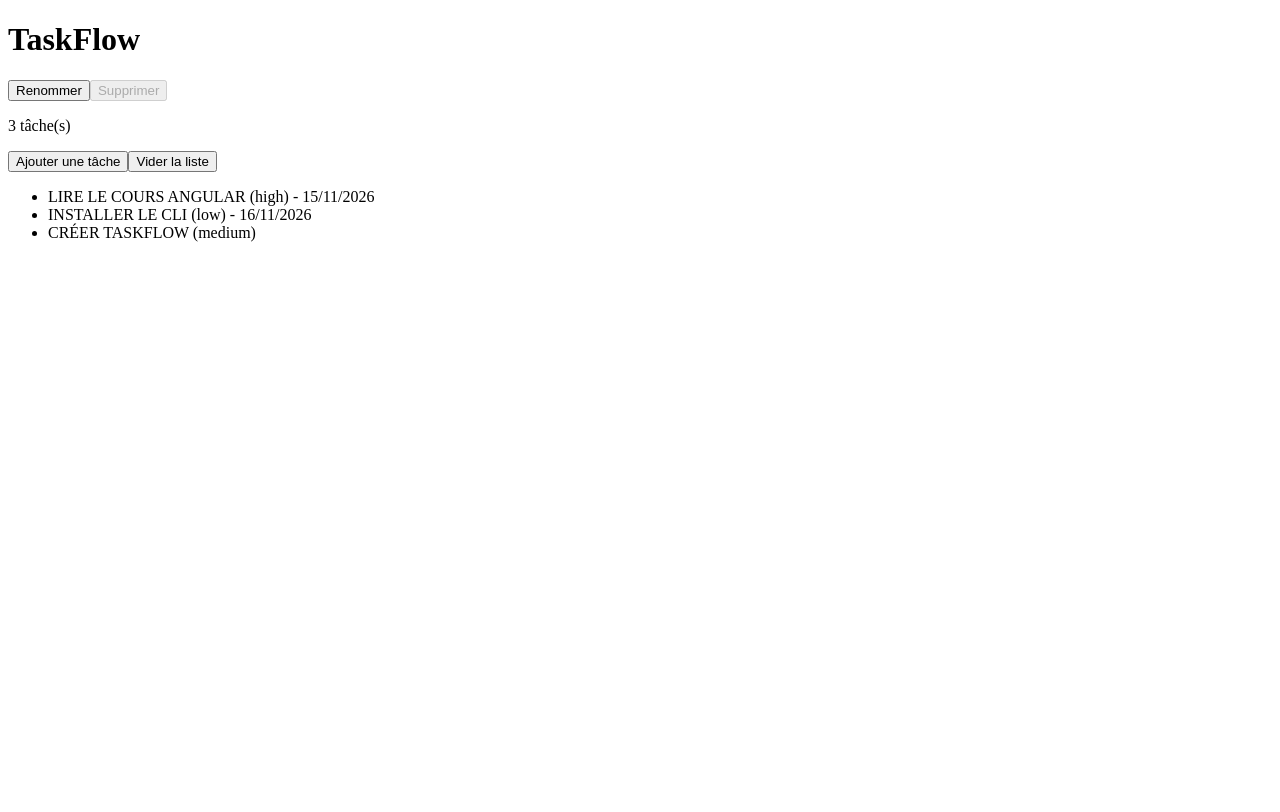
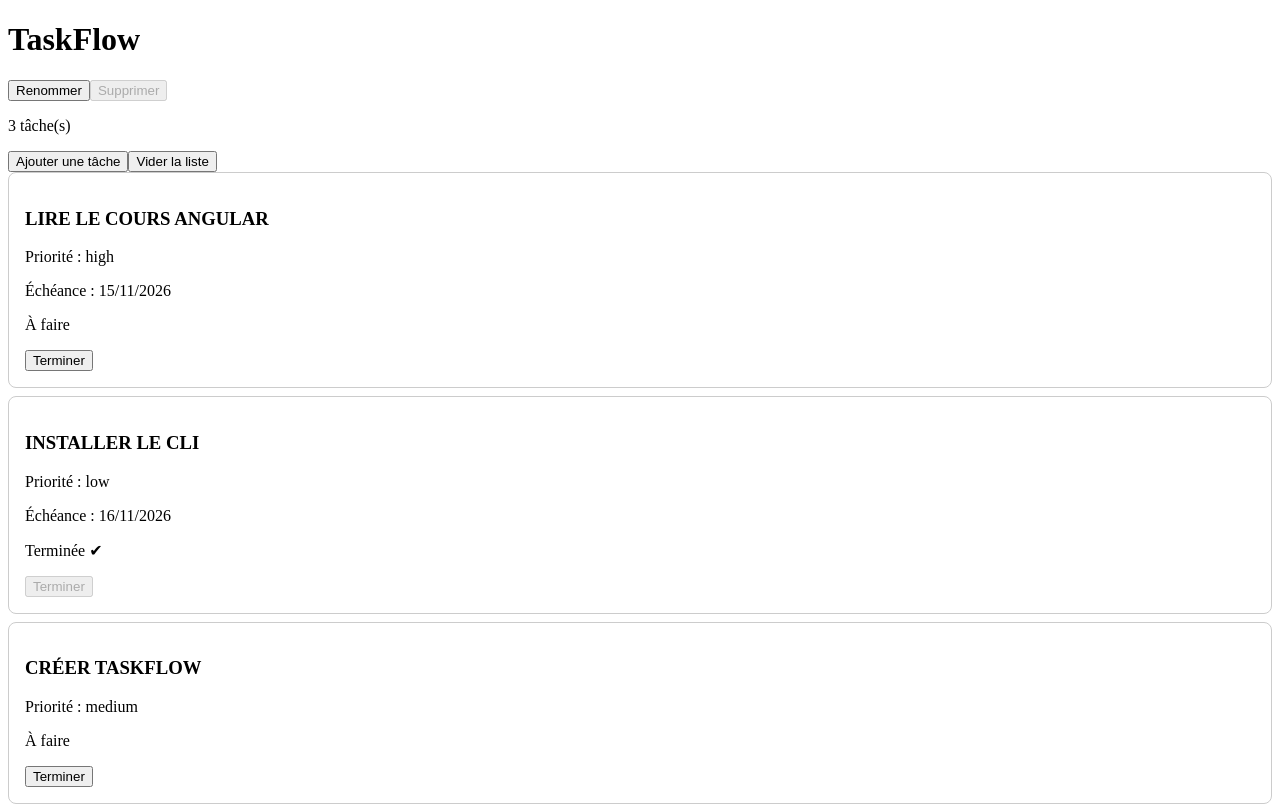
Before and after one commit to Salmamch4/taskflow, an Angular app in the folder taskflow/: page / in a window 1280 px wide. Built offline with nearby package versions, Linux system fonts and the light colour scheme.

Commit message:
feat(ex6): composant TaskCard avec input() et output()

```diff
--- /dev/null
+++ b/taskflow/src/app/task-card/task-card.html
@@ -0,0 +1,9 @@
+<div class="card">
+  <h3>{{ task().title | uppercase }}</h3>
+  <p>Priorité : {{ task().priority }}</p>
+  @if (task().dueDate) {
+    <p>Échéance : {{ task().dueDate | date:'dd/MM/yyyy' }}</p>
+  }
+  <p>{{ task().completed ? 'Terminée ✔' : 'À faire' }}</p>
+  <button (click)="markDone()" [disabled]="task().completed">Terminer</button>
+</div>
--- /dev/null
+++ b/taskflow/src/app/task-card/task-card.scss
@@ -0,0 +1,6 @@
+.card {
+  border: 1px solid #ccc;
+  border-radius: 8px;
+  padding: 1rem;
+  margin-bottom: 0.5rem;
+}
--- /dev/null
+++ b/taskflow/src/app/task-card/task-card.ts
@@ -0,0 +1,19 @@
+import { Component, input, output } from '@angular/core';
+import { Task } from '../models/task.model';
+import { DatePipe, UpperCasePipe } from '@angular/common';
+
+@Component({
+  selector: 'app-task-card',
+  imports: [DatePipe,UpperCasePipe],
+  templateUrl: './task-card.html',
+  styleUrl: './task-card.scss',
+})
+export class TaskCard {
+  task = input.required<Task>();
+  completed = output<number>();
+
+  markDone(){
+    this.completed.emit(this.task().id);
+  }
+
+}
--- a/taskflow/src/app/task-list/task-list.html
+++ b/taskflow/src/app/task-list/task-list.html
@@ -5,14 +5,7 @@
 @if (tasks().length === 0) {
   <p class="empty">Aucune tâche pour l’instant</p>
 } @else {
-  <ul>
-    @for (task of tasks(); track task.id) {
-      <li>
-        {{ task.title | uppercase }} ({{ task.priority }})
-        @if (task.dueDate) {
-          - {{ task.dueDate | date:'dd/MM/yyyy' }}
-        }
-      </li>
-    }
-  </ul>
+  @for (task of tasks(); track task.id) {
+    <app-task-card [task]="task" (completed)="onCompleted($event)" />
+  }
 }
--- a/taskflow/src/app/task-list/task-list.ts
+++ b/taskflow/src/app/task-list/task-list.ts
@@ -1,10 +1,10 @@
 import { Component, signal, computed } from '@angular/core';
-import { DatePipe, UpperCasePipe } from '@angular/common';
 import { Task } from '../models/task.model';
+import { TaskCard } from '../task-card/task-card';
 
 @Component({
   selector: 'app-task-list',
-  imports: [DatePipe, UpperCasePipe],
+  imports: [TaskCard],
   templateUrl: './task-list.html',
   styleUrl: './task-list.scss'
 })
@@ -30,4 +30,10 @@ export class TaskList {
   clear() {
     this.tasks.set([]);
   }
+
+  onCompleted(id: number) {
+    this.tasks.update(items =>
+      items.map(t => t.id === id ? { ...t, completed: true } : t)
+    );
+  }
 }
```
Also changed, not shown: 1 other file (tests, documents, lock files or other folders).
